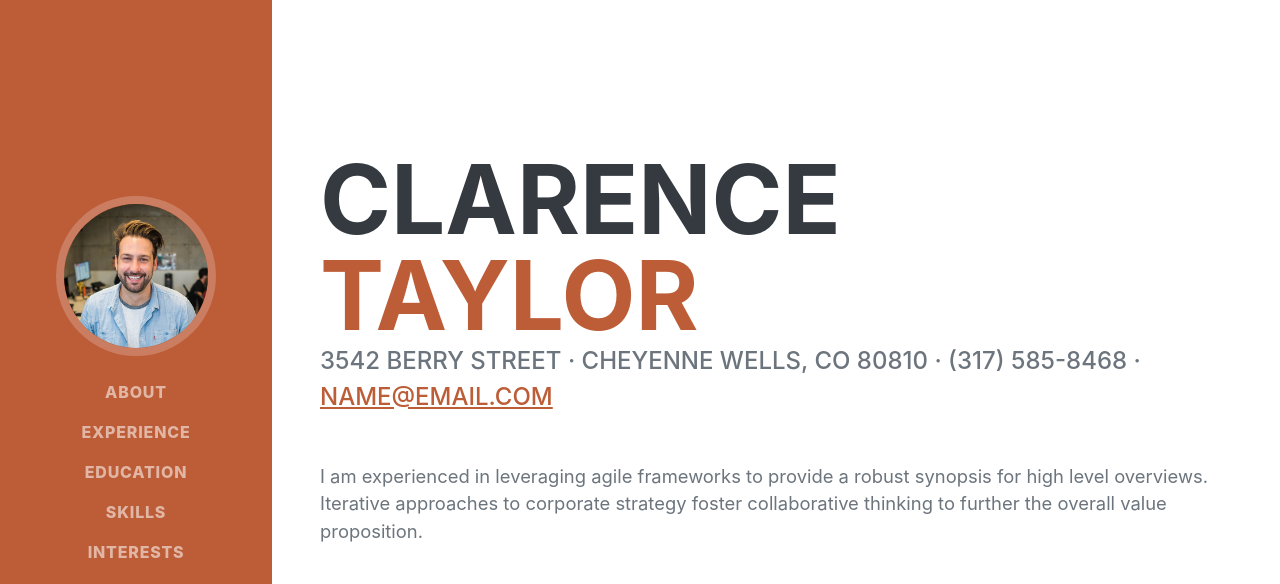
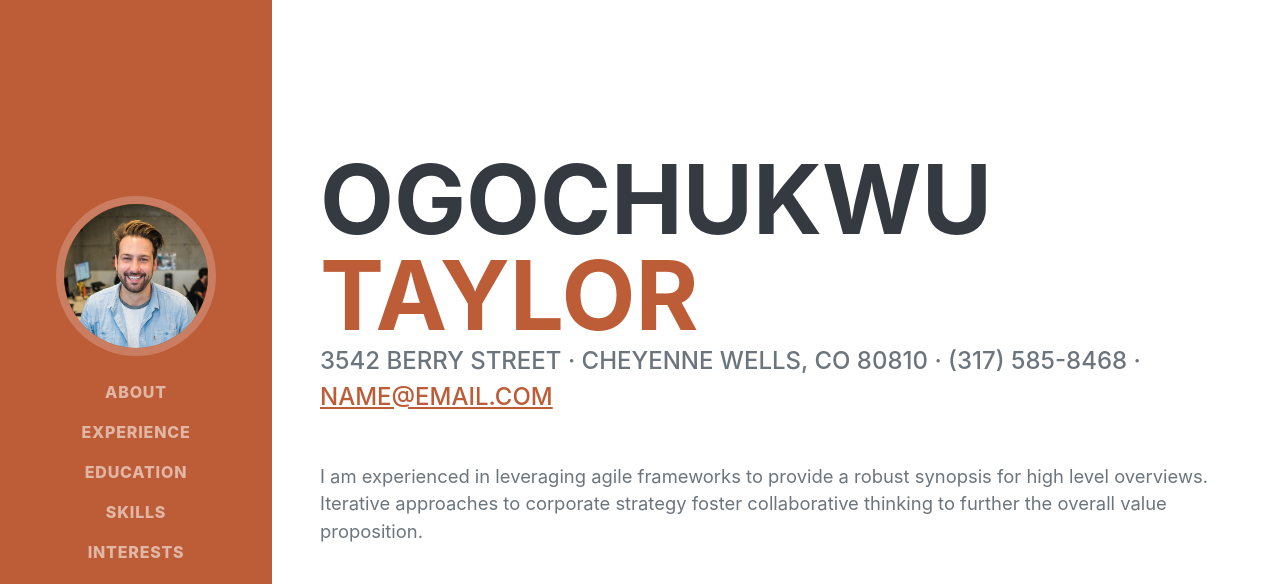
Before and after one commit to Ogochukwu5000/Ogochukwu5000.github.io, a plain HTML site: page index.html in a window 1280 px wide. Shown: the top 584 px of the page. Drawn offline with nearby package versions, Linux system fonts and the light colour scheme; a web font is replaced by a local one.

Commit message:
new name

```diff
--- a/index.html
+++ b/index.html
@@ -40,7 +40,7 @@
             <section class="resume-section" id="about">
                 <div class="resume-section-content">
                     <h1 class="mb-0">
-                        Clarence
+                        Ogochukwu
                         <span class="text-primary">Taylor</span>
                     </h1>
                     <div class="subheading mb-5">
```
